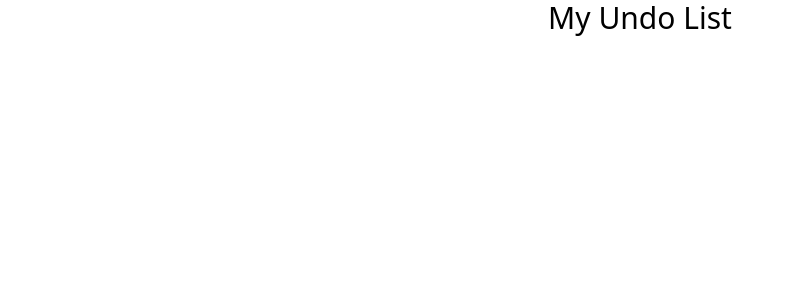
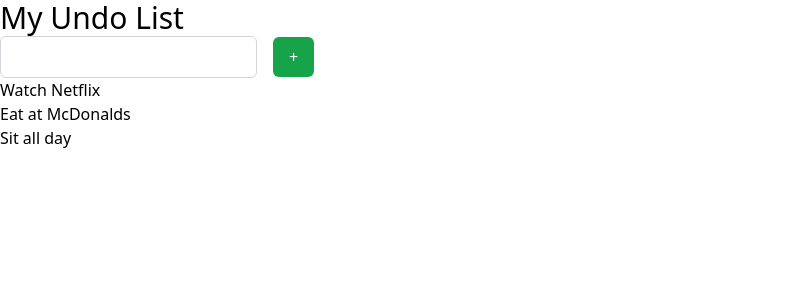
Before and after one commit to alessioforti/undo-list, a Vue app: page / in a window 1280 px wide. Shown: the top 300 px of the page, without its empty margins (0-795 px from the left). Built offline with nearby package versions, Linux system fonts and the light colour scheme.

Commit message:
Basic functionalities

```diff
--- a/index.html
+++ b/index.html
@@ -7,7 +7,7 @@
     <title>Undo List</title>
   </head>
   <body>
-    <div id="app" class="container mx-auto flex justify-center"></div>
+    <div id="app" class="container mx-auto flex"></div>
     <script type="module" src="/src/main.js"></script>
   </body>
 </html>
--- a/package.json
+++ b/package.json
@@ -11,6 +11,7 @@
     "vue": "^3.2.25"
   },
   "devDependencies": {
+    "@tailwindcss/forms": "^0.5.2",
     "@vitejs/plugin-vue": "^2.3.3",
     "autoprefixer": "^10.4.7",
     "postcss": "^8.4.14",
--- a/src/App.vue
+++ b/src/App.vue
@@ -1,10 +1,58 @@
 <script setup>
 // import HelloWorld from './components/HelloWorld.vue'
+
+import { ref } from "vue";
+
+const items = ref([
+  {id: 1, label: 'Watch Netflix', done: false},
+  {id: 2, label: 'Eat at McDonalds', done: false},
+  {id: 3, label: 'Sit all day', done: false}
+])
+
+const newItem = ref('')
+
+const markCompleted = (item) => {
+  item.done = !item.done
+}
+
+const addItem = () => {
+  items.value.push({
+    id: items.value.length + 1,
+    label: newItem.value,
+    done: false
+  })
+  newItem.value = ''
+}
+
 </script>
 
 <template>
   <div>
     <h1 class="text-3xl">My Undo List</h1>
     <!-- <HelloWorld msg="Hello Vue 3 + Vite" /> -->
+    <form
+      @submit.prevent="addItem"
+    >
+      <input
+        v-model="newItem"
+        type="text"
+        class="border border-gray-300 rounded-md"
+      >
+      <button
+        class="bg-green-600 ml-4 py-2 px-4 text-bold text-white rounded-md"
+      >
+        +
+      </button>
+    </form>
+    <ul>
+      <li
+        v-for="(item, index) in items"
+        :key="item.id"
+        :class="{ 'line-through text-gray-400' : item.done }"
+        @click="markCompleted(item)"
+      >
+        {{ item.label }}
+      </li>
+    </ul>
   </div>
 </template>
--- a/tailwind.config.js
+++ b/tailwind.config.js
@@ -7,5 +7,7 @@ module.exports = {
   theme: {
     extend: {},
   },
-  plugins: [],
+  plugins: [
+    require('@tailwindcss/forms')
+  ],
 }
```
Also changed, not shown: 1 other file (tests, documents, lock files or other folders).
